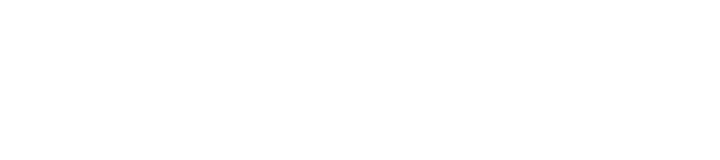
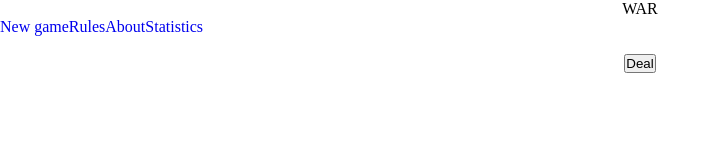
Before and after one commit to toliboff/War, a plain HTML site: page index.html in a window 1280 px wide. Shown: the whole page, without its empty margins (0-720 px from the left). Drawn offline with Linux system fonts and the light colour scheme.

Commit message:
Created page layout

```diff
--- a/css/style.css
+++ b/css/style.css
@@ -0,0 +1,15 @@
+* {
+  margin: 0;
+  padding: 0;
+  box-sizing: border-box;
+  text-align: center;
+}
+
+ul {
+  list-style-type: none;
+  display: flex;
+}
+
+a {
+  text-decoration: none;
+}
--- a/index.html
+++ b/index.html
@@ -4,9 +4,49 @@
   <meta charset="UTF-8">
   <meta http-equiv="X-UA-Compatible" content="IE=edge">
   <meta name="viewport" content="width=device-width, initial-scale=1.0">
+  <link rel="stylesheet" href="./css/style.css">
+  <script src="./js/script.js" defer></script>
   <title>War - Card Game</title>
 </head>
 <body>
+  <header>
+    WAR
+  </header>
+  <nav>
+    <ul>
+      <li><a href="#">New game</a></li>
+      <li><a href="#">Rules</a></li>
+      <li><a href="#">About</a></li>
+      <li><a href="#">Statistics</a></li>
+    </ul>
+  </nav>
+  <main class="main">
+    <section class="opponent">
+      <img src="" alt="">
+      <div class="cards">
 
+      </div>
+    </section>
+
+    <section class="start">
+      <div class="deck">
+
+      </div>
+      <button class="dealBtn">Deal</button>
+    </section>
+
+    <section class="battlefield">
+      <div class="opponent-card" id="opponent-card"></div>
+      <div class="player-card" id="player-card"></div>
+    </section>
+
+    <section class="player">
+      <div class="cards">
+
+      </div>
+      <img src="" alt="">
+    </section>
+
+  </main>
 </body>
 </html>
```
Also changed, not shown: 1 other file.
